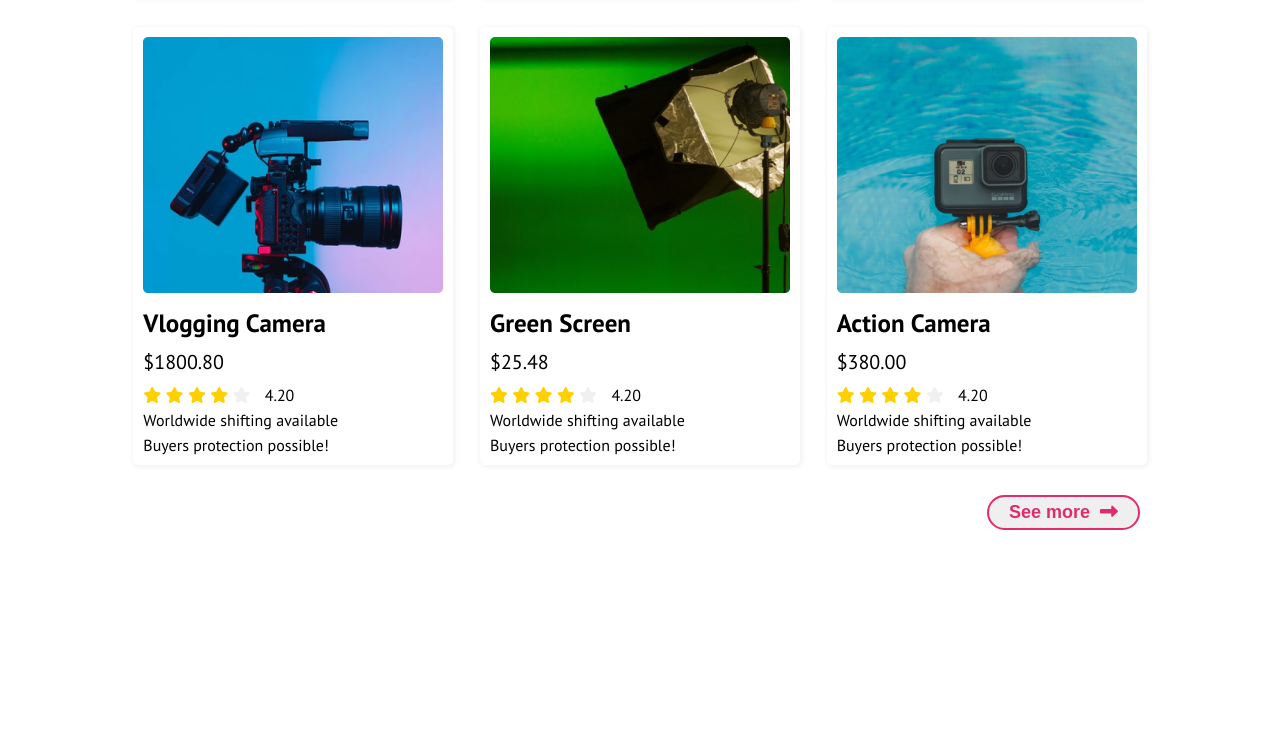
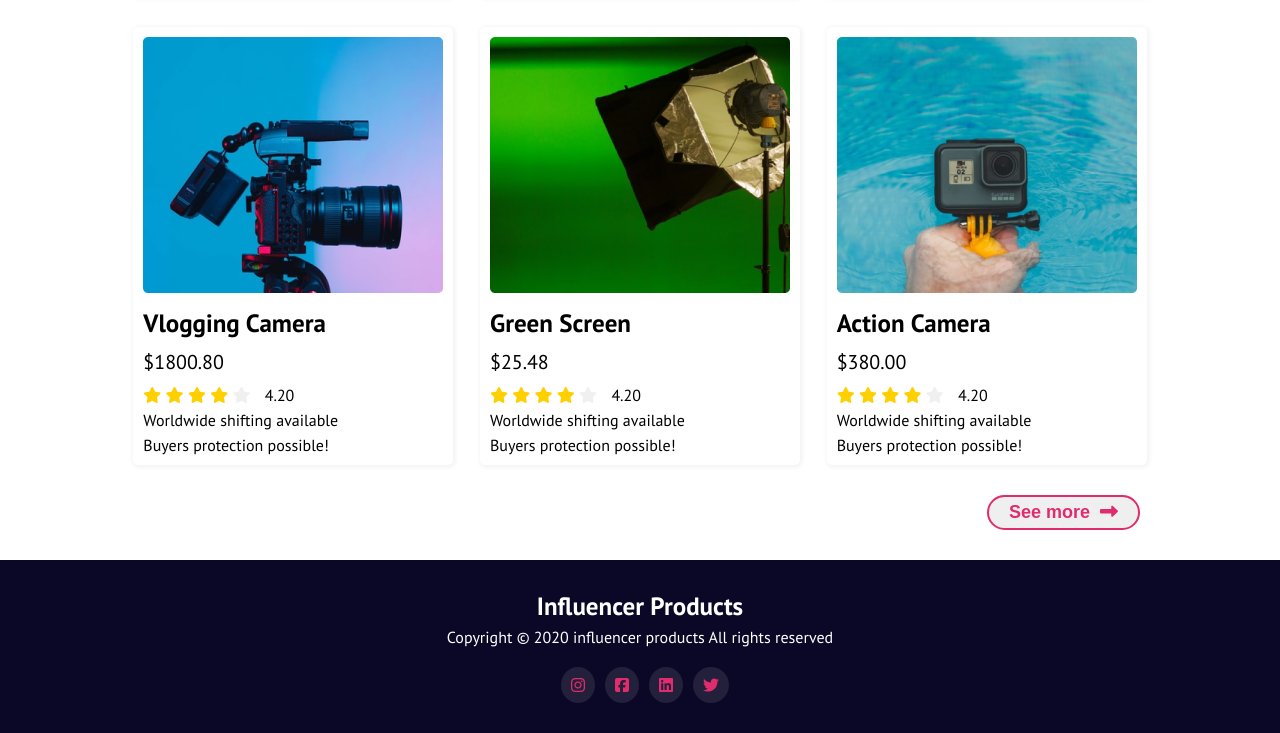
Before and after one commit to Ni-Han-402/Influencer-Responsive, a plain HTML site: page index.html in a window 1280 px wide. Shown: the part 1788-2521 px from the top of the page. Before the commit the page ends 2318 px from the top, so only its background shows below. Drawn offline with Linux system fonts and the light colour scheme.

Commit message:
Footer Added

```diff
--- a/css/style.css
+++ b/css/style.css
@@ -140,14 +140,18 @@ body{
     font-weight: 400;
     margin: 5px 0;
 }
+.see-more{
+    text-align: right;
+    margin-right: 20px;
+}
 .see-more-btn{
     border: none;
-    float: right;
+    align-items: center;
     margin-top: 30px;
-    margin-right: 20px;
     border: 2px solid #E02C6D;
     border-radius: 20px;
     padding: 5px 20px;
+    display: inline-block;
 }
 .see-more-btn:hover{
     background-color: #E02C6D;
@@ -165,3 +169,50 @@ body{
 .see-more-btn span{
     margin-left: 10px;
 }
+
+
+/* Footer  */
+.footer{
+    background-color: #0A0826;
+    margin-top: 30px;
+}
+.footer-content{
+
+    text-align: center;
+
+}
+.footer-content h2{
+    color: #ffffff;
+    font-size: 25px;
+    font-weight: 700;
+    padding-top: 30px;
+
+}
+.footer-content p{
+    font-size: 16px;
+    font-weight: 400;
+    color: #ffffff;
+    padding-top: 5px;
+}
+.social-icon{
+    text-align: center;
+}
+.icons .social-icon{
+    display: flex;
+    justify-content: center;
+    margin-top: 20px;
+    padding-bottom: 30px;
+}
+.social-icon .fab{
+    color: #E02C6D;
+    background-color: #22203B;
+    padding: 10px;
+    border-radius: 50%;
+    margin-left: 10px;
+}
+.social-icon li{
+    list-style: none;
+}
+.social-icon li a{
+    text-align: center;
+}
--- a/index.html
+++ b/index.html
@@ -256,6 +256,23 @@
 
     </main>
 
+    <footer class="footer">
+        <div class="footer-content">
+            <h2>Influencer Products</h2>
+            <p>Copyright &copy; 2020 influencer products
+                All rights reserved</p>
+            <div class="icons">
+                <ul class="social-icon">
+                    <li><a href=""><i class="fab fa-instagram"></i></a></li>
+                    <li><a href=""><i class="fab fa-facebook-square"></i></a></li>
+                    <li><a href=""><i class="fab fa-linkedin"></i></a></li>
+                    <li><a href=""><i class="fab fa-twitter"></i></a></li>
+                </ul>
+            </div>
+
+        </div>
+    </footer>
+
 
 </body>
 </html>
```
